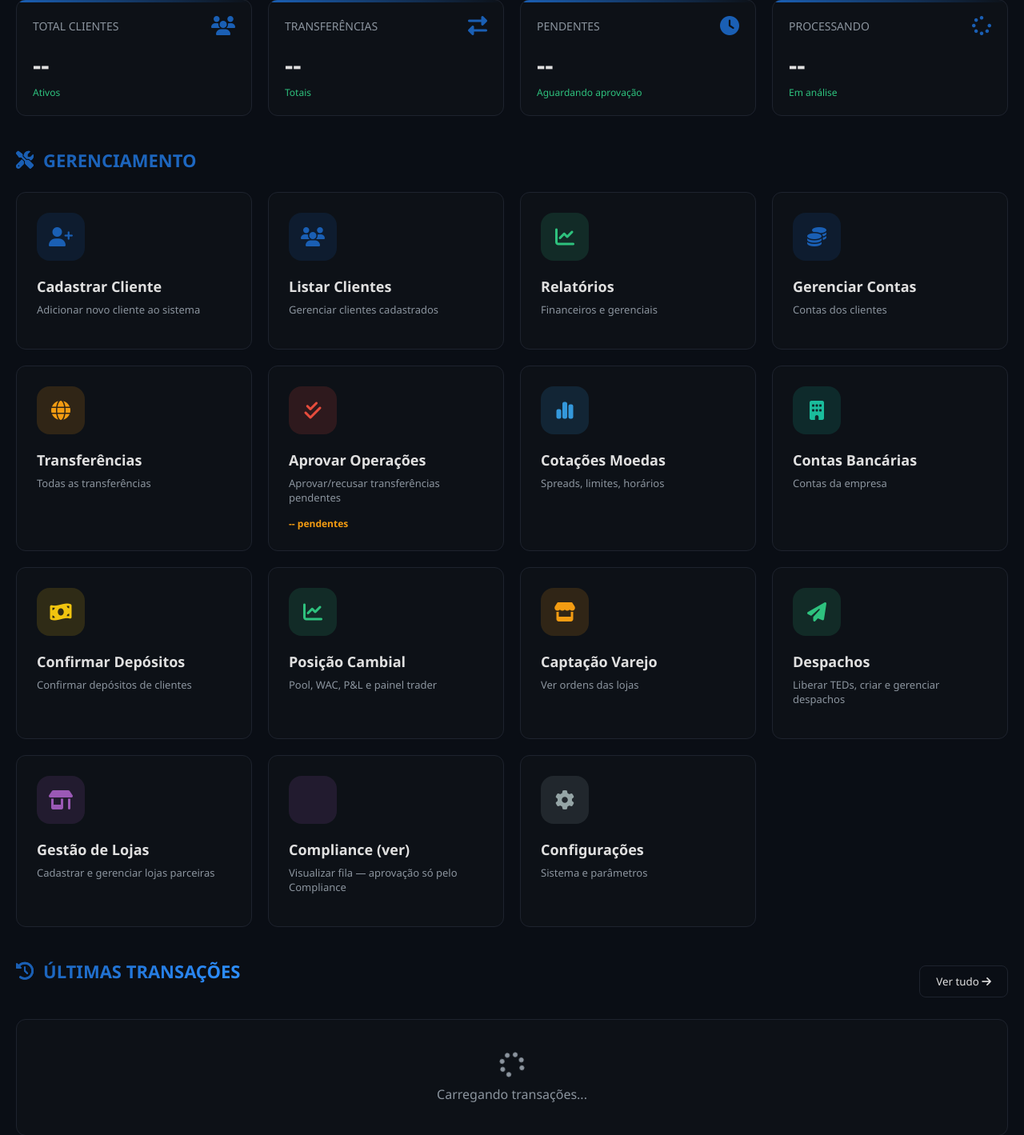
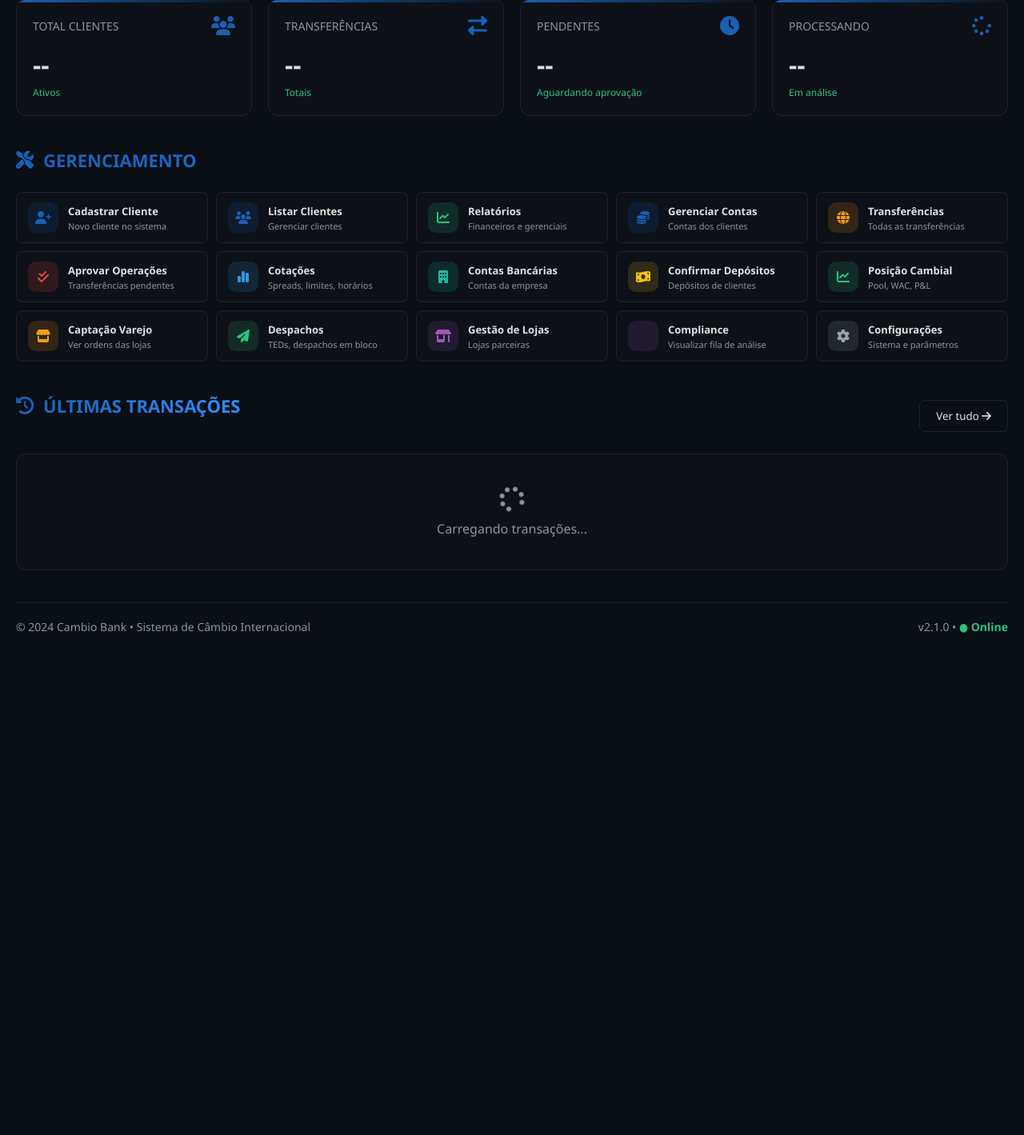
Before and after one commit to edujann/cambio-bank-kivy, a Flask app: template web/templates/admin_dashboard.html in a window 1280 px wide. Shown: the part 147-1566 px from the top of the page at 80% size. After the commit the page ends 938 px from the top, so only its background shows below. Run offline with Flask 3, Linux system fonts and the light colour scheme; the template is opened without the code that fills it, so the values that code supplies are empty; some libraries are stand-ins or nearby versions.

Commit message:
diminui os cards do dashboard do admin para ficar mais compactos pois criamos muitas telas nessa altura

```diff
--- a/web/templates/admin_dashboard.html
+++ b/web/templates/admin_dashboard.html
@@ -185,57 +185,53 @@
 
         .admin-grid {
             display: grid;
-            grid-template-columns: repeat(4, 1fr);
-            gap: 20px;
+            grid-template-columns: repeat(auto-fill, minmax(200px, 1fr));
+            gap: 10px;
         }
 
         .admin-card {
             background: var(--cor-card);
             border: 1px solid var(--cor-borda);
-            border-radius: var(--borda-radius);
-            padding: 25px;
+            border-radius: var(--borda-radius-pequeno);
+            padding: 12px 14px;
             cursor: pointer;
-            transition: all 0.3s ease;
+            transition: all 0.2s ease;
             position: relative;
             overflow: hidden;
+            display: flex;
+            align-items: center;
+            gap: 12px;
         }
 
         .admin-card:hover {
             border-color: var(--cor-admin);
-            transform: translateY(-5px);
-            box-shadow: var(--sombra-media);
+            transform: translateY(-2px);
+            box-shadow: var(--sombra-suave);
         }
 
         .admin-card::before {
             content: '';
             position: absolute;
-            top: 0;
-            left: 0;
-            right: 0;
-            height: 3px;
-            background: linear-gradient(90deg, var(--cor-admin), transparent);
+            top: 0; left: 0; bottom: 0;
+            width: 3px;
+            background: var(--cor-admin);
             opacity: 0;
-            transition: opacity 0.3s ease;
+            transition: opacity 0.2s ease;
         }
 
         .admin-card:hover::before {
             opacity: 1;
         }
 
-        .card-icon.config {
-            background: rgba(149, 165, 166, 0.15);
-            color: #95a5a6;
-        }
-
         .card-icon {
-            width: 60px;
-            height: 60px;
-            border-radius: 16px;
+            width: 38px;
+            height: 38px;
+            border-radius: 10px;
             display: flex;
             align-items: center;
             justify-content: center;
-            margin-bottom: 20px;
-            font-size: 24px;
+            font-size: 16px;
+            flex-shrink: 0;
         }
 
         .card-icon.clientes { background: rgba(26, 95, 180, 0.15); color: #1a5fb4; }
@@ -248,15 +244,24 @@
         .card-icon.depositos { background: rgba(241, 196, 15, 0.15); color: #f1c40f; }
         .card-icon.config { background: rgba(149, 165, 166, 0.15); color: #95a5a6; }
 
+        .card-text { flex: 1; min-width: 0; }
+
         .card-title {
-            font-size: 18px;
-            margin-bottom: 8px;
+            font-size: 13px;
+            font-weight: 700;
+            margin-bottom: 2px;
+            white-space: nowrap;
+            overflow: hidden;
+            text-overflow: ellipsis;
         }
 
         .card-desc {
             color: var(--cor-texto-secundario);
-            font-size: 13px;
-            margin-bottom: 15px;
+            font-size: 11px;
+            margin-bottom: 0;
+            white-space: nowrap;
+            overflow: hidden;
+            text-overflow: ellipsis;
         }
 
         .card-badge {
@@ -572,140 +577,65 @@
                 </h2>
 
                 <div class="admin-grid">
-                    <!-- CADASTRAR CLIENTE -->
                     <div class="admin-card" onclick="window.location.href='/admin/cadastrar-cliente'">
-                        <div class="card-icon clientes">
-                            <i class="fas fa-user-plus"></i>
-                        </div>
-                        <h3 class="card-title">Cadastrar Cliente</h3>
-                        <p class="card-desc">Adicionar novo cliente ao sistema</p>
+                        <div class="card-icon clientes"><i class="fas fa-user-plus"></i></div>
+                        <div class="card-text"><h3 class="card-title">Cadastrar Cliente</h3><p class="card-desc">Novo cliente no sistema</p></div>
                     </div>
-
-                    <!-- LISTAR CLIENTES -->
                     <div class="admin-card" onclick="window.location.href='/admin/clientes'">
-                        <div class="card-icon clientes">
-                            <i class="fas fa-users"></i>
-                        </div>
-                        <h3 class="card-title">Listar Clientes</h3>
-                        <p class="card-desc">Gerenciar clientes cadastrados</p>
+                        <div class="card-icon clientes"><i class="fas fa-users"></i></div>
+                        <div class="card-text"><h3 class="card-title">Listar Clientes</h3><p class="card-desc">Gerenciar clientes</p></div>
                     </div>
-
-                    <!-- RELATÓRIOS -->
                     <div class="admin-card" onclick="window.location.href='/admin/relatorios'">
-                        <div class="card-icon relatorios">
-                            <i class="fas fa-chart-line"></i>
-                        </div>
-                        <h3 class="card-title">Relatórios</h3>
-                        <p class="card-desc">Financeiros e gerenciais</p>
+                        <div class="card-icon relatorios"><i class="fas fa-chart-line"></i></div>
+                        <div class="card-text"><h3 class="card-title">Relatórios</h3><p class="card-desc">Financeiros e gerenciais</p></div>
                     </div>
-
-                    <!-- GERENCIAR CONTAS -->
                     <div class="admin-card" onclick="window.location.href='/admin/gerenciar-contas'">
-                        <div class="card-icon contas">
-                            <i class="fas fa-coins"></i>
-                        </div>
-                        <h3 class="card-title">Gerenciar Contas</h3>
-                        <p class="card-desc">Contas dos clientes</p>
+                        <div class="card-icon contas"><i class="fas fa-coins"></i></div>
+                        <div class="card-text"><h3 class="card-title">Gerenciar Contas</h3><p class="card-desc">Contas dos clientes</p></div>
                     </div>
-
-                    <!-- GERENCIAR TRANSFERÊNCIAS -->
                     <div class="admin-card" onclick="window.location.href='/admin/transferencias'">
-                        <div class="card-icon transferencias">
-                            <i class="fas fa-globe"></i>
-                        </div>
-                        <h3 class="card-title">Transferências</h3>
-                        <p class="card-desc">Todas as transferências</p>
+                        <div class="card-icon transferencias"><i class="fas fa-globe"></i></div>
+                        <div class="card-text"><h3 class="card-title">Transferências</h3><p class="card-desc">Todas as transferências</p></div>
                     </div>
-
-                    <!-- APROVAR OPERAÇÕES -->
                     <div class="admin-card" onclick="window.location.href='/admin/aprovar-operacoes'">
-                        <div class="card-icon aprovar">
-                            <i class="fas fa-check-double"></i>
-                        </div>
-                        <h3 class="card-title">Aprovar Operações</h3>
-                        <p class="card-desc">Aprovar/recusar transferências pendentes</p>
-                        <div class="card-badge" id="badgeAprovar">-- pendentes</div>
+                        <div class="card-icon aprovar"><i class="fas fa-check-double"></i></div>
+                        <div class="card-text"><h3 class="card-title">Aprovar Operações</h3><p class="card-desc" id="badgeAprovar">Transferências pendentes</p></div>
                     </div>
-
-                    <!-- COTAÇÕES MOEDAS -->
                     <div class="admin-card" onclick="window.location.href='/admin/cotacoes'">
-                        <div class="card-icon cotacoes">
-                            <i class="fas fa-chart-simple"></i>
-                        </div>
-                        <h3 class="card-title">Cotações Moedas</h3>
-                        <p class="card-desc">Spreads, limites, horários</p>
+                        <div class="card-icon cotacoes"><i class="fas fa-chart-simple"></i></div>
+                        <div class="card-text"><h3 class="card-title">Cotações</h3><p class="card-desc">Spreads, limites, horários</p></div>
                     </div>
-
-                    <!-- CONTAS BANCÁRIAS -->
                     <div class="admin-card" onclick="window.location.href='/admin/contas-bancarias'">
-                        <div class="card-icon bancarias">
-                            <i class="fas fa-building"></i>
-                        </div>
-                        <h3 class="card-title">Contas Bancárias</h3>
-                        <p class="card-desc">Contas da empresa</p>
+                        <div class="card-icon bancarias"><i class="fas fa-building"></i></div>
+                        <div class="card-text"><h3 class="card-title">Contas Bancárias</h3><p class="card-desc">Contas da empresa</p></div>
                     </div>
-
-                    <!-- CONFIRMAR DEPÓSITOS -->
                     <div class="admin-card" onclick="window.location.href='/admin/confirmar-depositos'">
-                        <div class="card-icon depositos">
-                            <i class="fas fa-money-bill-wave"></i>
-                        </div>
-                        <h3 class="card-title">Confirmar Depósitos</h3>
-                        <p class="card-desc">Confirmar depósitos de clientes</p>
+                        <div class="card-icon depositos"><i class="fas fa-money-bill-wave"></i></div>
+                        <div class="card-text"><h3 class="card-title">Confirmar Depósitos</h3><p class="card-desc">Depósitos de clientes</p></div>
                     </div>
-
-                    <!-- POSIÇÃO CAMBIAL -->
                     <div class="admin-card" onclick="window.location.href='/admin/posicao-cambial'">
-                        <div class="card-icon" style="background:rgba(46,194,126,.15)">
-                            <i class="fas fa-chart-line" style="color:#2ec27e"></i>
-                        </div>
-                        <h3 class="card-title">Posição Cambial</h3>
-                        <p class="card-desc">Pool, WAC, P&L e painel trader</p>
+                        <div class="card-icon" style="background:rgba(46,194,126,.15)"><i class="fas fa-chart-line" style="color:#2ec27e"></i></div>
+                        <div class="card-text"><h3 class="card-title">Posição Cambial</h3><p class="card-desc">Pool, WAC, P&L</p></div>
                     </div>
-
-                    <!-- CAPTAÇÃO VAREJO -->
                     <div class="admin-card" onclick="window.location.href='/loja/dashboard'">
-                        <div class="card-icon" style="background:rgba(243,156,18,.15)">
-                            <i class="fas fa-store" style="color:#f39c12"></i>
-                        </div>
-                        <h3 class="card-title">Captação Varejo</h3>
-                        <p class="card-desc">Ver ordens das lojas</p>
+                        <div class="card-icon" style="background:rgba(243,156,18,.15)"><i class="fas fa-store" style="color:#f39c12"></i></div>
+                        <div class="card-text"><h3 class="card-title">Captação Varejo</h3><p class="card-desc">Ver ordens das lojas</p></div>
                     </div>
-
-                    <!-- DESPACHOS -->
                     <div class="admin-card" onclick="window.location.href='/admin/despachos'">
-                        <div class="card-icon" style="background:rgba(46,194,126,.15)">
-                            <i class="fas fa-paper-plane" style="color:#2ec27e"></i>
-                        </div>
-                        <h3 class="card-title">Despachos</h3>
-                        <p class="card-desc">Liberar TEDs, criar e gerenciar despachos</p>
+                        <div class="card-icon" style="background:rgba(46,194,126,.15)"><i class="fas fa-paper-plane" style="color:#2ec27e"></i></div>
+                        <div class="card-text"><h3 class="card-title">Despachos</h3><p class="card-desc">TEDs, despachos em bloco</p></div>
                     </div>
-
-                    <!-- GESTÃO DE LOJAS -->
                     <div class="admin-card" onclick="window.location.href='/admin/lojas'">
-                        <div class="card-icon" style="background:rgba(155,89,182,.15)">
-                            <i class="fas fa-store-alt" style="color:#9b59b6"></i>
-                        </div>
-                        <h3 class="card-title">Gestão de Lojas</h3>
-                        <p class="card-desc">Cadastrar e gerenciar lojas parceiras</p>
+                        <div class="card-icon" style="background:rgba(155,89,182,.15)"><i class="fas fa-store-alt" style="color:#9b59b6"></i></div>
+                        <div class="card-text"><h3 class="card-title">Gestão de Lojas</h3><p class="card-desc">Lojas parceiras</p></div>
                     </div>
-
-                    <!-- COMPLIANCE (visualização) -->
                     <div class="admin-card" onclick="window.location.href='/compliance/dashboard'">
-                        <div class="card-icon" style="background:rgba(155,89,182,.15)">
-                            <i class="fas fa-shield-check" style="color:#9b59b6"></i>
-                        </div>
-                        <h3 class="card-title">Compliance (ver)</h3>
-                        <p class="card-desc">Visualizar fila — aprovação só pelo Compliance</p>
+                        <div class="card-icon" style="background:rgba(155,89,182,.15)"><i class="fas fa-shield-check" style="color:#9b59b6"></i></div>
+                        <div class="card-text"><h3 class="card-title">Compliance</h3><p class="card-desc">Visualizar fila de análise</p></div>
                     </div>
-
-                    <!-- CONFIGURAÇÕES -->
                     <div class="admin-card" onclick="window.location.href='/admin/configuracoes'">
-                        <div class="card-icon config">
-                            <i class="fas fa-cog"></i>
-                        </div>
-                        <h3 class="card-title">Configurações</h3>
-                        <p class="card-desc">Sistema e parâmetros</p>
+                        <div class="card-icon config"><i class="fas fa-cog"></i></div>
+                        <div class="card-text"><h3 class="card-title">Configurações</h3><p class="card-desc">Sistema e parâmetros</p></div>
                     </div>
                 </div>
             </section>
```
